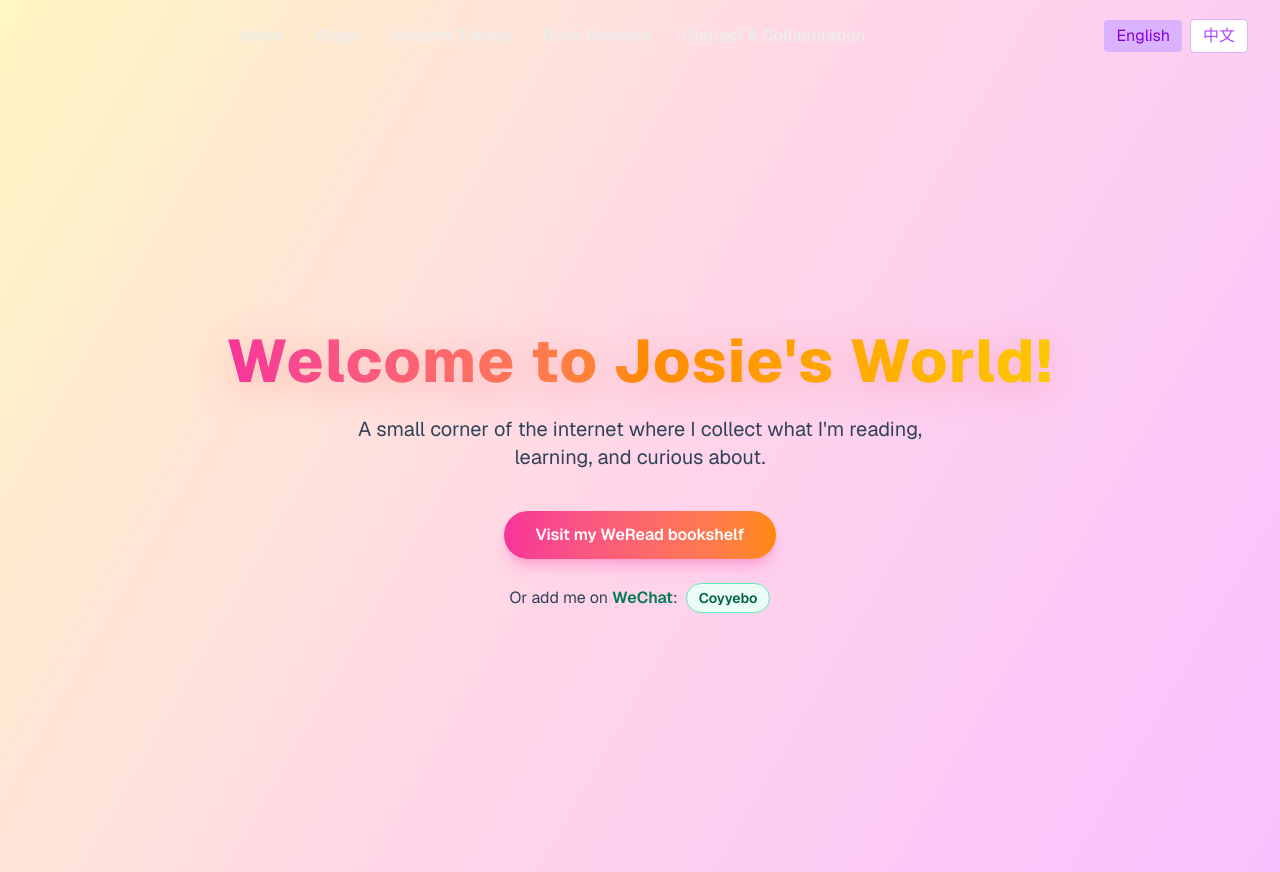
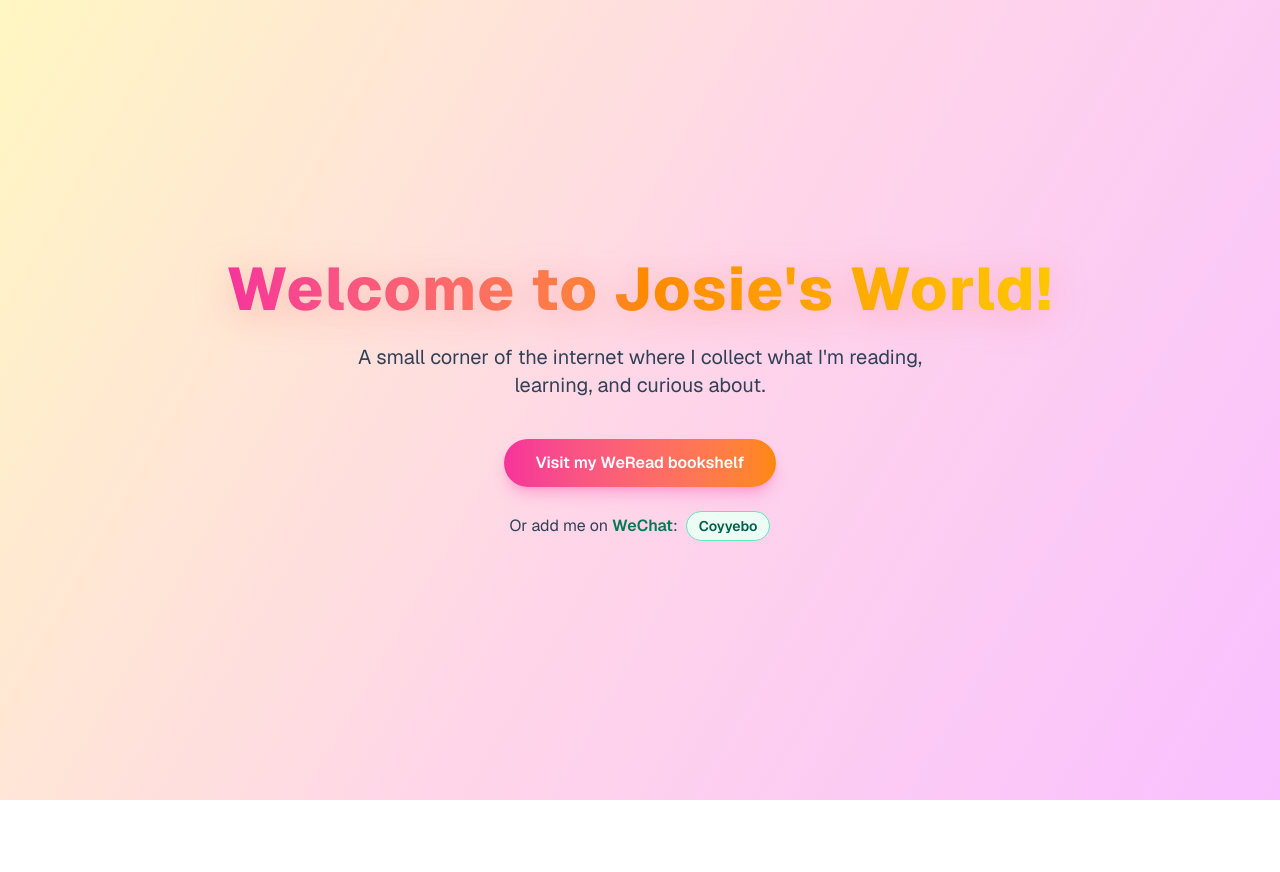
Before and after one commit to Josiegaoo/ai-data-labeling-site, a Next.js app: page / in a window 1280 px wide. After the commit the page ends 800 px from the top, so only its background shows below. Built offline with nearby package versions, Linux system fonts and the light colour scheme.

Commit message:
Update layout.tsx

```diff
--- a/app/layout.tsx
+++ b/app/layout.tsx
@@ -1,9 +1,7 @@
-import Navbar from "./components/Navbar";
 import type { Metadata } from "next";
 import { Geist } from "next/font/google";
 import "./globals.css";
 import { LanguageProvider } from "./language-context";
-import LanguageSwitcher from "./components/LanguageSwitcher";
 
 const geistSans = Geist({
   variable: "--font-geist-sans",
@@ -12,8 +10,8 @@ const geistSans = Geist({
 
 
 export const metadata: Metadata = {
-  title: "Create Next App",
-  description: "Generated by create next app",
+  title: "about-josie",
+  description: "Josie’s personal profile, interests, and contact hub.",
 };
 
 export default function RootLayout({
@@ -26,14 +24,6 @@ export default function RootLayout({
       <body className={geistSans.className}>
         <LanguageProvider>
           <div className="flex flex-col w-full min-h-screen flex-1">
-            <div className="w-full flex flex-row items-center justify-center" style={{marginBottom: 0}}>
-              <div className="flex-1 flex justify-center">
-                <Navbar />
-              </div>
-              <div className="pr-8 mt-0">
-                <LanguageSwitcher />
-              </div>
-            </div>
             <div className="flex-1 flex flex-col">{children}</div>
           </div>
         </LanguageProvider>
```
